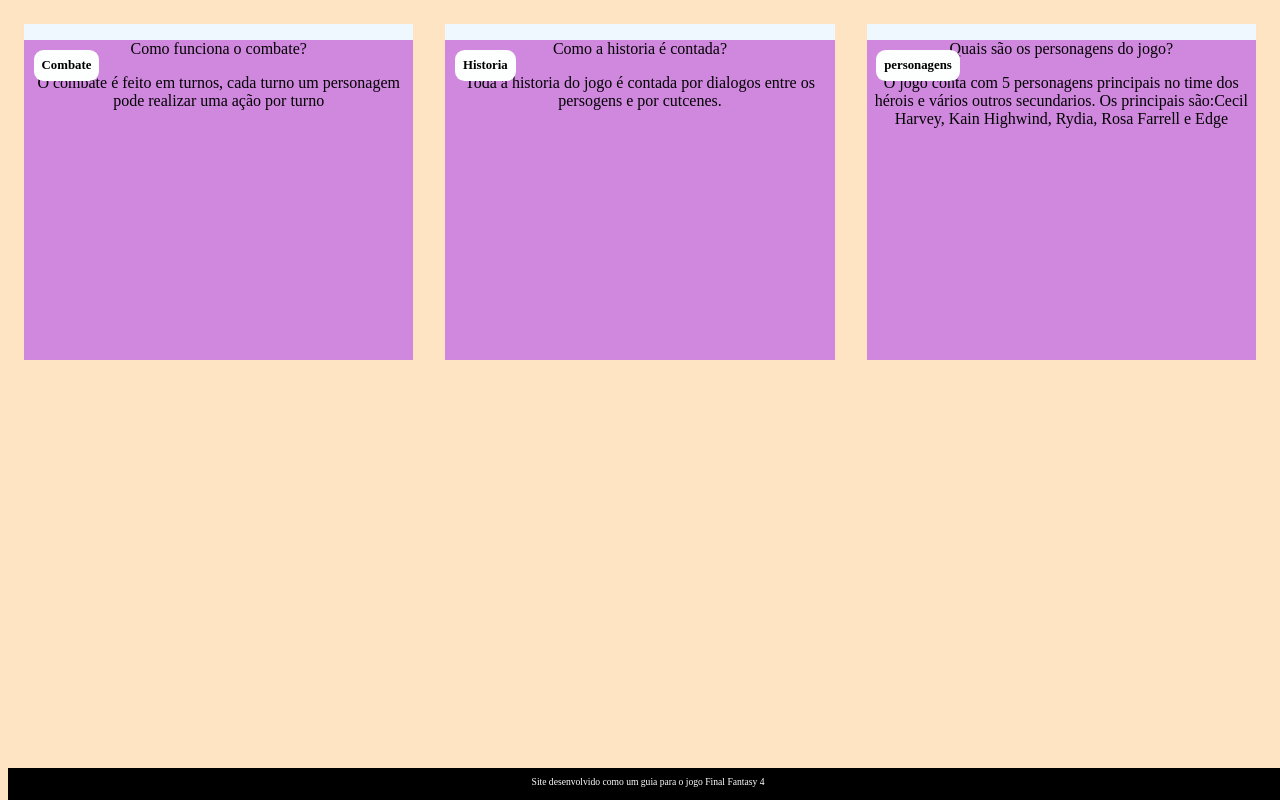
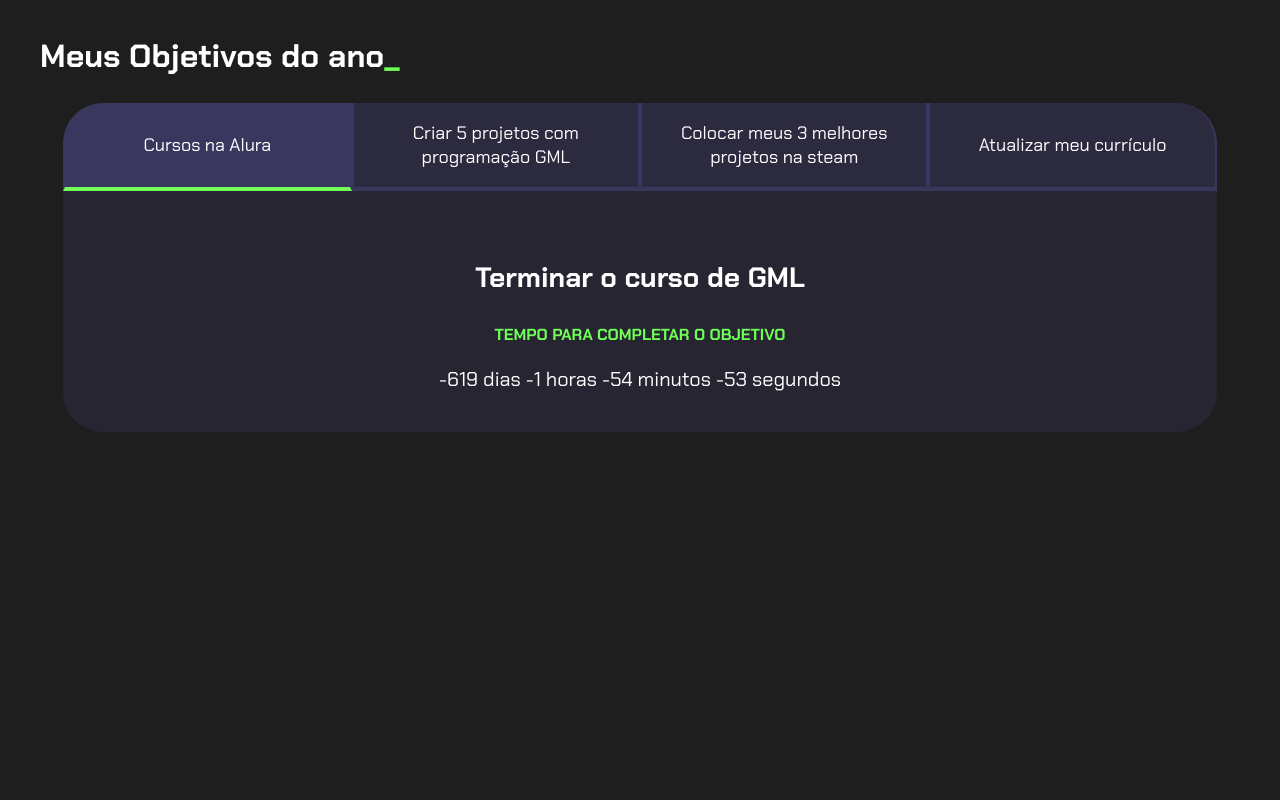
Before and after one commit to EzequielMinusOne/projetofinal, a plain HTML site: page index.html in a window 1280 px wide. Drawn offline with Linux system fonts and the light colour scheme.

Commit message:
Add files via upload

```diff
--- a/index.html
+++ b/index.html
@@ -1,56 +1,48 @@
 <!DOCTYPE html>
 <html lang="pt-br">
+
 <head>
     <meta charset="UTF-8">
-    <meta http-equiv="X-UA-Compatible" content="IE=edge">
     <meta name="viewport" content="width=device-width, initial-scale=1.0">
-    <link rel="stylesheet" href="ASSETS/style.css">
-    <title> Final Fantasy 4 guia </title>
+    <title>Meus objetivos do ano</title>
+    <link rel="stylesheet" href="style.css">
 </head>
+
 <body>
-    <main>
-        <section id="container">
-
-            <article class="cartao">
-                <div class="cartao__conteudo">
-                    <h3>Combate</h3>
-                    <div class="cartao__conteudo__pergunta">
-                           <p> Como funciona o combate? </p>
+    <section class="conteudo-principal">
+        <h2 class="titulo-principal">Meus Objetivos do ano<span>_</span></h2>
+        <div class="conteudo">
+            <div class="botoes">
+                <button class="botao ativo">Cursos na Alura</button>
+                <button class="botao">Criar 5 projetos com programação GML</button>
+                <button class="botao">Colocar meus 3 melhores projetos na steam</button>
+                <button class="botao">Atualizar meu currículo</button>
             </div>
-                    <div class="cartao__conteudo__resposta">
-                        <p>O combate é feito em turnos, cada turno um personagem pode realizar uma ação por turno </p>
+            <div class="abas-textos">
+                <div class="aba-conteudo ativo">
+                    <h3 class="aba-conteudo-titulo-principal">Terminar o curso de GML</h3>
+                    <h4 class="aba-conteudo-titulo-secundario">Tempo para completar o objetivo</h4>
+                    <div class="contador"></div>
                 </div>
-            </article>
-
-            <article class="cartao">
-                <div class="cartao__conteudo">
-                    <h3>Historia</h3>
-                    <div class="cartao__conteudo__pergunta">
-                          <p> Como a historia é contada? </p>
+                <div class="aba-conteudo">
+                    <h3 class="aba-conteudo-titulo-principal">Criar 5 projetos com programação GML</h3>
+                    <h4 class="aba-conteudo-titulo-secundario">Tempo para completar o objetivo</h4>
+                    <div class="contador"></div>
                 </div>
-                    <div class="cartao__conteudo__resposta">
-                        <p>Toda a historia do jogo é contada por dialogos entre os persogens e por cutcenes. </p>
+                <div class="aba-conteudo">
+                    <h3 class="aba-conteudo-titulo-principal">Colocar meus 3 melhores projetos na steam</h3>
+                    <h4 class="aba-conteudo-titulo-secundario">Tempo para completar o objetivo</h4>
+                    <div class="contador"></div>
                 </div>
+                <div class="aba-conteudo">
+                    <h3 class="aba-conteudo-titulo-principal">Atualizar meu curriculo</h3>
+                    <h4 class="aba-conteudo-titulo-secundario">Tempo para completar o objetivo</h4>
+                    <div class="contador"></div>
                 </div>
-            </article>
-
-            <article class="cartao">
-                <div class="cartao__conteudo">
-                    <h3>personagens</h3>
-                    <div class="cartao__conteudo__pergunta">
-                        <p>   Quais são os personagens do jogo? </p>
-                    </div>
-                    <div class="cartao__conteudo__resposta">
-
-                        <p>O jogo conta com 5 personagens principais no time dos hérois e vários outros secundarios. Os principais são:Cecil Harvey,
-                        Kain Highwind, Rydia, Rosa Farrell e Edge </p>
             </div>
         </div>
     </section>
-    </main>
+    <script src="main.js"></script>
+</body>
 
-        <footer>
-       <p> Site desenvolvido como um guia para o jogo Final Fantasy 4</p>
-        </footer>
-</body>
 </html>
--- /dev/null
+++ b/main.js
@@ -0,0 +1,44 @@
+const botoes = document.querySelectorAll(".botao");
+const textos = document.querySelectorAll(".aba-conteudo");
+
+for (let i = 0; i < botoes.length; i++) {
+    botoes[i].onclick = function () {
+
+        for (let j = 0; j < botoes.length; j++) {
+            botoes[j].classList.remove("ativo");
+            textos[j].classList.remove("ativo");
+        }
+
+        botoes[i].classList.add("ativo");
+        textos[i].classList.add("ativo");
+    }
+}
+
+const contadores = document.querySelectorAll(".contador");
+const tempoObjetivo1 = new Date("2023-10-05T00:00:00");
+const tempoObjetivo2 = new Date("2023-12-05T00:00:00");
+const tempoObjetivo3 = new Date("2023-12-30T00:00:00");
+const tempoObjetivo4 = new Date("2024-02-01T00:00:00");
+const tempos = [tempoObjetivo1, tempoObjetivo2, tempoObjetivo3, tempoObjetivo4];
+
+function atualizaCronometro() {
+for(let i = 0; i < contadores.length; i++){
+    contadores[i].textContent = calculaTempo(tempos[i]);
+}
+}
+contadores[0].textContent = calculaTempo(tempos[0]);
+
+function calculaTempo(tempoObjetivo) {
+    let tempoAtual = new Date();
+    let tempoFinal = tempoObjetivo - tempoAtual;
+    let segundos = Math.floor(tempoFinal / 1000);
+    let minutos = Math.floor(segundos / 60);
+    let horas = Math.floor(minutos / 60);
+    let dias = Math.floor(horas / 24);
+
+    segundos %= 60;
+    minutos %= 60;
+    horas %= 24;
+
+    return dias + " dias " + horas + " horas " + minutos + " minutos " + segundos + " segundos";
+}
--- /dev/null
+++ b/style.css
@@ -0,0 +1,111 @@
+@import url('https://fonts.googleapis.com/css2?family=Chakra+Petch:wght@400;700&display=swap');
+
+:root {
+    --cor-de-fundo: #1E1E1E;
+    --verde: #6FFF57;
+    --branco: #FFFFFF;
+    --botao-ativo: #3A375E;
+    --botao-inativo: rgba(58, 55, 94, 0.5);
+    --texto-fundo: rgba(58, 55, 94, 0.3);
+}
+
+body {
+    background-color: var(--cor-de-fundo);
+    color: var(--branco);
+    font-family: 'Chakra Petch', sans-serif;
+}
+
+
+.conteudo-principal {
+    display: flex;
+    flex-direction: column;
+    justify-content: center;
+    align-items: center;
+    max-width: 1200px;
+    width: 100%;
+    margin: 0 auto;
+}
+
+.titulo-principal {
+    text-align: left;
+    width: 100%;
+    font-size: 32px;
+}
+
+.titulo-principal span {
+    color: var(--verde);
+}
+
+
+.botao {
+    font-family: 'Chakra Petch', sans-serif;
+    background-color: var(--botao-inativo);
+    color: var(--branco);
+    display: flex;
+    justify-content: center;
+    padding: 1em;
+    font-size: 18px;
+    align-items: center;
+    width: 100%;
+    border-bottom: 4px solid var(--botao-ativo);
+    border-left: 2px solid var(--botao-ativo);
+    border-right: 2px solid var(--botao-ativo);
+    border-top: none;
+}
+
+.botao:first-child {
+    border-radius: 40px 40px 0 0;
+}
+
+.botoes {
+    display: block;
+}
+
+.botao.ativo {
+    background-color: var(--botao-ativo);
+    border-bottom: 4px solid var(--verde);
+}
+
+.abas-textos {
+    background-color: var(--texto-fundo);
+    padding: 40px;
+    border-radius: 0 0 40px 40px;
+}
+
+.aba-conteudo.ativo {
+    display: block;
+}
+
+.aba-conteudo {
+    display: none;
+}
+
+.aba-conteudo-titulo-principal {
+    font-size: 28px;
+    text-align: center;
+}
+
+.aba-conteudo-titulo-secundario {
+    text-align: center;
+    color: var(--verde);
+    text-transform: uppercase;
+}
+
+.contador {
+    font-size: 20px;
+    text-align: center;
+}
+
+@media screen and (min-width: 768px) {
+    .botoes {
+        display: flex;
+    }
+
+    .botao:first-child {
+        border-radius: 40px 0 0 0;
+    }
+
+    .botao:last-child {
+        border-radius: 0 40px 0 0;
+    }
+}
```
Lines whose indentation alone changed are shown as unchanged.
